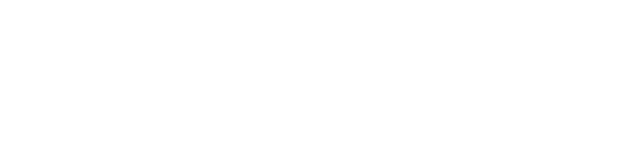
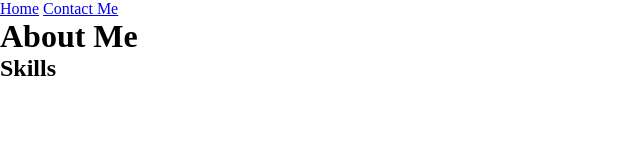
Before and after one commit to marvinobig/info-site, a plain HTML site: page pages/about.html in a window 1280 px wide. Shown: the whole page, without its empty margins (0-640 px from the left). Drawn offline with Linux system fonts and the light colour scheme; files that its build step writes are made by us from their sources.

Commit message:
link css stylesheet to html pages

```diff
--- a/pages/about.html
+++ b/pages/about.html
@@ -5,8 +5,18 @@
     <meta http-equiv="X-UA-Compatible" content="IE=edge">
     <meta name="viewport" content="width=device-width, initial-scale=1.0">
     <title>About Me</title>
+
+    <!-- Stylesheet -->
+    <link rel="stylesheet" href="./stylesheet/info-site.css">
 </head>
 <body>
-
+    <nav>
+        <ul>
+            <li><a href="/home">Home</a></li>
+            <li><a href="/contact">Contact Me</a></li>
+        </ul>
+    </nav>
+    <h1>About Me</h1>
+    <h2>Skills</h2>
 </body>
 </html>
--- /dev/null
+++ b/stylesheet/info-site.css
@@ -0,0 +1,8 @@
+* {
+    margin: 0;
+    padding: 0;
+}
+
+nav ul li {
+    display: inline-block;
+}
```
Also changed, not shown: index.html (+9 -1 lines), pages/404.html (+3 -0 lines), pages/contact.html (+11 -0 lines).
